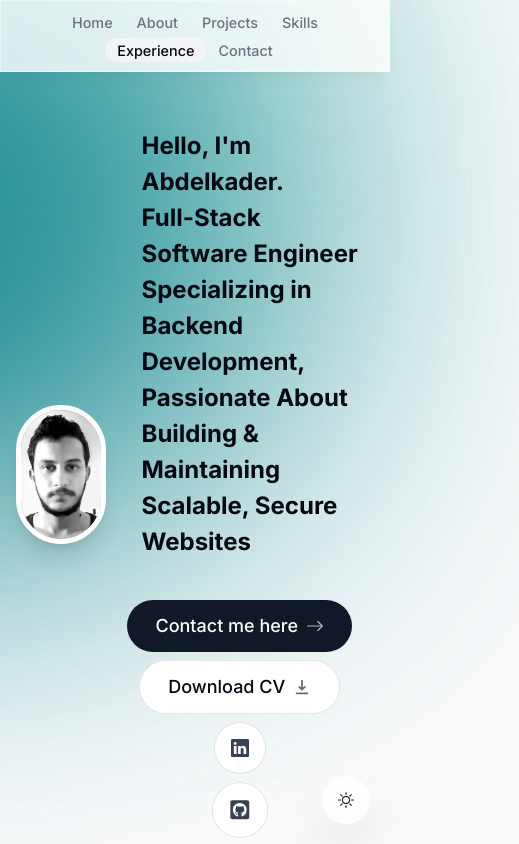
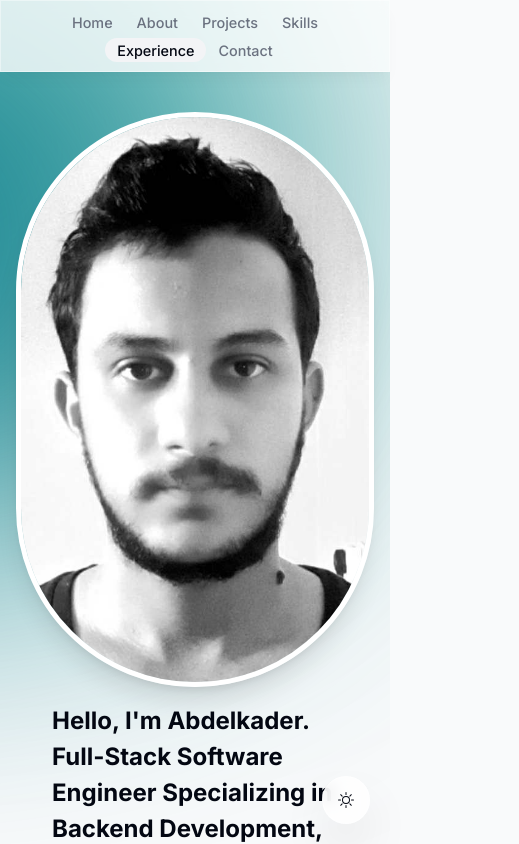
Before and after one commit to Kader1680/MyPortfolio, a Next.js app: page / in a window 390 px wide. Shown: the top 844 px of the page, 519 px wide, since content can reach past the window. Built offline with nearby package versions, Linux system fonts and the light colour scheme.

Commit message:
update portfolio

```diff
--- a/components/contact.tsx
+++ b/components/contact.tsx
@@ -26,7 +26,7 @@ export default function Contact() {
       <motion.section
       id="contact"
 
-      className="mb-0 sm:mb-28 w-[min(100%,38rem)] text-center"
+      className="mb-0 sm:mb-28   text-center"
 
 
     ></motion.section>
@@ -38,7 +38,7 @@ export default function Contact() {
 
 
 
-<div className=" flex items-center gap-2 mb-5">
+<div className=" md:flex items-center gap-2 mb-5">
 
 
 
@@ -92,7 +92,7 @@ export default function Contact() {
 
     </div>
 
-    <div className=" w-full" style={{ background:
+    <div className="  w-full" style={{ background:
                   theme === "light" ? "#f3f4f6" : "rgba(255, 255, 255, 0.05)",
                 boxShadow: "none",
                 border: "1px solid rgba(0, 0, 0, 0.05)",
@@ -107,7 +107,7 @@ export default function Contact() {
 </div>
 
     <SectionHeading >Follow Me</SectionHeading>
-    <div className=" flex items-center gap-2">
+    <div className=" md:flex  items-center gap-2">
 
 
 
--- a/components/intro.tsx
+++ b/components/intro.tsx
@@ -18,10 +18,10 @@ export default function Intro() {
     <section
       ref={ref}
       id="home"
-      className="mb-28 max-w-[50rem] text-center sm:mb-0 scroll-mt-[100rem]"
+      className="mb-28 max-w-[110rem] text-center sm:mb-0 scroll-mt-[100rem]"
      >
 
-      <div className=" grid grid-cols-4">
+      <div className=" md:grid grid-cols-4 items-center">
 
 
       <div className="flex items-center justify-center col-span-1 k">
@@ -70,13 +70,15 @@ export default function Intro() {
         <span className="font-bold">Full-Stack Software Engineer Specializing in Backend Development, Passionate About Building & Maintaining Scalable, Secure Websites</span>
       </motion.h1>
       <motion.div
-        className="flex flex-col sm:flex-row items-center justify-center gap-2 px-4 text-lg font-medium"
+        className="flex  flex-col sm:flex-row items-center justify-start ms-5 gap-2 px-4 text-lg font-medium"
         initial={{ opacity: 0, y: 100 }}
         animate={{ opacity: 1, y: 0 }}
         transition={{
           delay: 0.1,
         }}
       >
+
+
         <Link
           href="#contact"
           className="group bg-gray-900 text-white px-7 py-3 flex items-center gap-2 rounded-full outline-none focus:scale-110 hover:scale-110 hover:bg-gray-950 active:scale-105 transition"
@@ -85,7 +87,7 @@ export default function Intro() {
             setTimeOfLastClick(Date.now());
           }}
         >
-          Contact me here{" "}
+          Contact me here
           <BsArrowRight className="opacity-70 group-hover:translate-x-1 transition" />
         </Link>
 
--- a/components/projects.tsx
+++ b/components/projects.tsx
@@ -123,12 +123,12 @@ const projects: Project[] = [
 
 const ProjectsSection: React.FC = () => {
   return (
-    <section id="projects" className="py-16 bg-gray-900">
-      <div className="container mx-auto px-6">
+    <section id="projects" className="py-16 bg-red">
+      <div className="  mx-auto px-6">
         <h2 className="text-4xl font-bold text-white text-center mb-8">My Projects</h2>
         <div className="grid gap-8 grid-cols-1 sm:grid-cols-2 lg:grid-cols-3">
           {projects.map((project, index) => (
-            <div key={index} className="bg-gray-800 rounded-lg shadow-lg overflow-hidden">
+            <div key={index} className="  rounded-lg shadow-lg overflow-hidden">
               <img src={project.imageUrl} alt={project.title} className="w-full h-48 object-cover" />
               <div className="p-6">
                 <h3 className="text-xl font-semibold text-white mb-2">{project.title}</h3>
```
Also changed, not shown: 1 other file (tests, documents, lock files or other folders).
